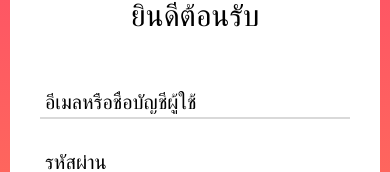
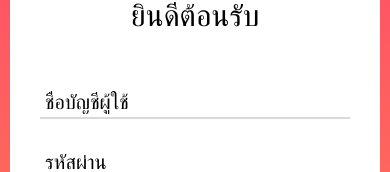
Before and after one commit to EatsEase/EatsEase-frontend, a React Native app in the folder EatsEase/: screen /Login in a window 390 px wide. Shown: the part 228-400 px from the top of the page. Built offline with nearby package versions, Linux system fonts and the light colour scheme; a web font is replaced by a local one.

Commit message:
login/logout succesful

```diff
--- a/EatsEase/app/screens/LoginScreen.tsx
+++ b/EatsEase/app/screens/LoginScreen.tsx
@@ -15,21 +15,21 @@ const LoginScreen = () => {
 
     const handleLogin = async () => {
         try {
-            const response = await axiosInstance.post('/login', {
-                emailOrUsername,
-                password,
+            const response = await axiosInstance.post('https://eatsease-backend-1jbu.onrender.com/api/user/login', {
+                user_name: emailOrUsername,
+                user_password: password
             });
 
-            // Save the token to AsyncStorage
+            // Save Token to AsyncStorage
             if (response.data.token) {
                 await AsyncStorage.setItem('token', response.data.token);
             }
 
-            // Check if token is saved successfully
+            // Check if token is saved
             const savedToken = await AsyncStorage.getItem('token');
             if (savedToken) {
                 console.log('Login successful:', response.data);
-                navigation.navigate('FirstPreferences'); // Navigate to preferences or home screen
+                navigation.navigate('MainLayout');
             } else {
                 console.error('Token not saved');
             }
@@ -38,9 +38,11 @@ const LoginScreen = () => {
             // Handle login error
             setError('Login failed. Please check your credentials and try again.');
             console.error('Login error:', err);
+
+            // แสดง Body ของ Error Response (Debugging)
+            console.log(err.response ? err.response.data : err.message);
         }
     };
-
 
     return (
         <LinearGradient
@@ -62,7 +64,7 @@ const LoginScreen = () => {
                 <Text style={styles.textH3}>ยินดีต้อนรับ</Text>
                 <View style={styles.form}>
                     <TextInput
-                        placeholder="อีเมลหรือชื่อบัญชีผู้ใช้"
+                        placeholder="ชื่อบัญชีผู้ใช้"
                         style={styles.input}
                         value={emailOrUsername}
                         onChangeText={setEmailOrUsername}
--- a/EatsEase/app/screens/SignupScreen.tsx
+++ b/EatsEase/app/screens/SignupScreen.tsx
@@ -67,6 +67,8 @@ const SignupScreen = () => {
             setError('เกิดข้อผิดพลาดในการสมัครสมาชิก กรุณาลองใหม่');
             alert('เกิดข้อผิดพลาดในการสมัครสมาชิก');
             console.error('Signup error:', err);
+            // Log body of error response
+            console.error('Signup error response:', err.response?.data);
         } finally {
             setLoading(false); // Stop loading state
         }
```
